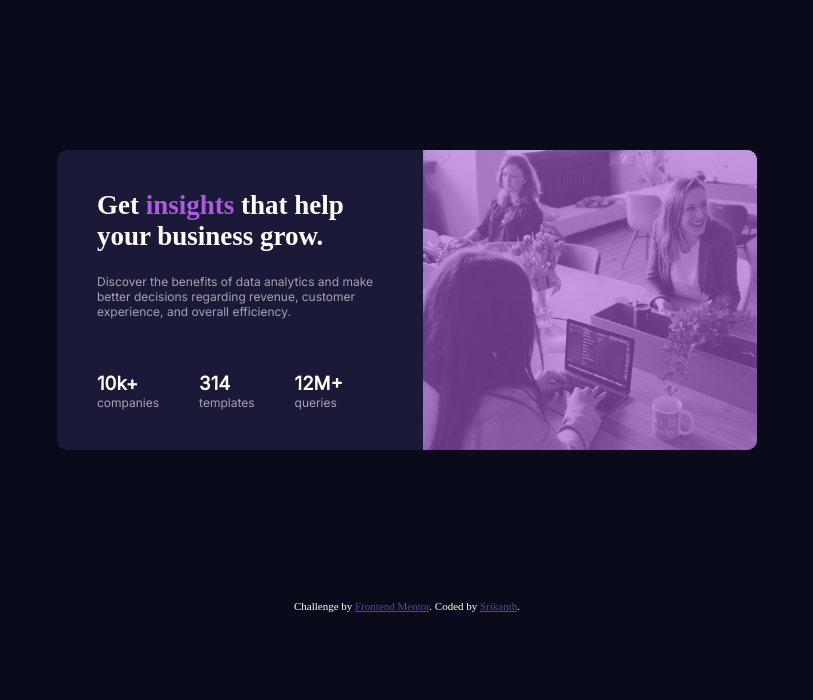
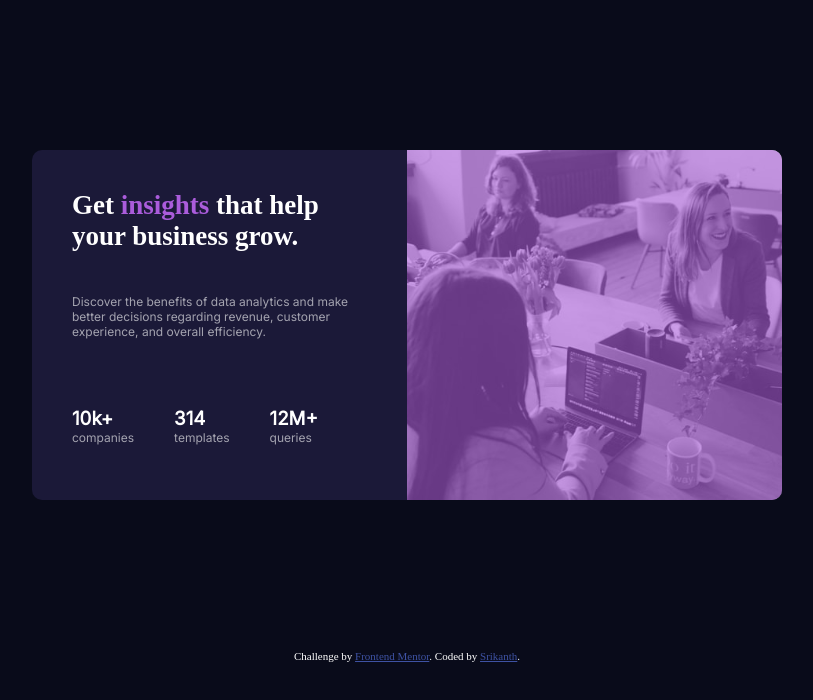
Before and after one commit to AgeOfUltra/Stats-preview-card-component, a plain HTML site: page index.html in a window 1280 px wide. Shown: the whole page, without its empty margins (233-1046 px from the left). Drawn offline with Linux system fonts and the light colour scheme.

Commit message:
Update style.css
Signed-off-by: Tony <98634633+AgeOfUltra@users.noreply.github.com>

```diff
--- a/style.css
+++ b/style.css
@@ -10,8 +10,8 @@ body{
     color:white;
 }
 .grid-container{
-    width:700px;
-    height:300px;
+    width:750px;
+    height:350px;
     margin:150px auto;
     background-color: hsl(244, 38%, 16%);
     border-radius: 10px;
```
